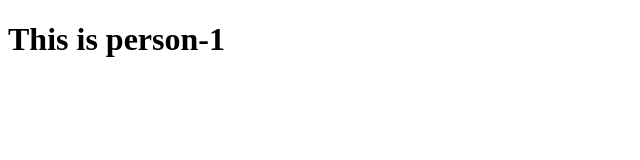
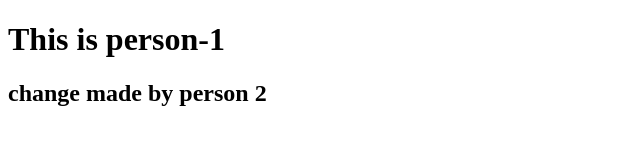
Before and after one commit to Dhayakarreddy/gitperson1, a plain HTML site: page index.html in a window 1280 px wide. Shown: the whole page, without its empty margins (0-640 px from the left). Drawn offline with Linux system fonts and the light colour scheme.

Commit message:
person 2

```diff
--- a/index.html
+++ b/index.html
@@ -7,5 +7,6 @@
 </head>
 <body>
     <h1>This is person-1</h1>
+    <h2>change made by person 2 </h2>
 </body>
 </html>
```
